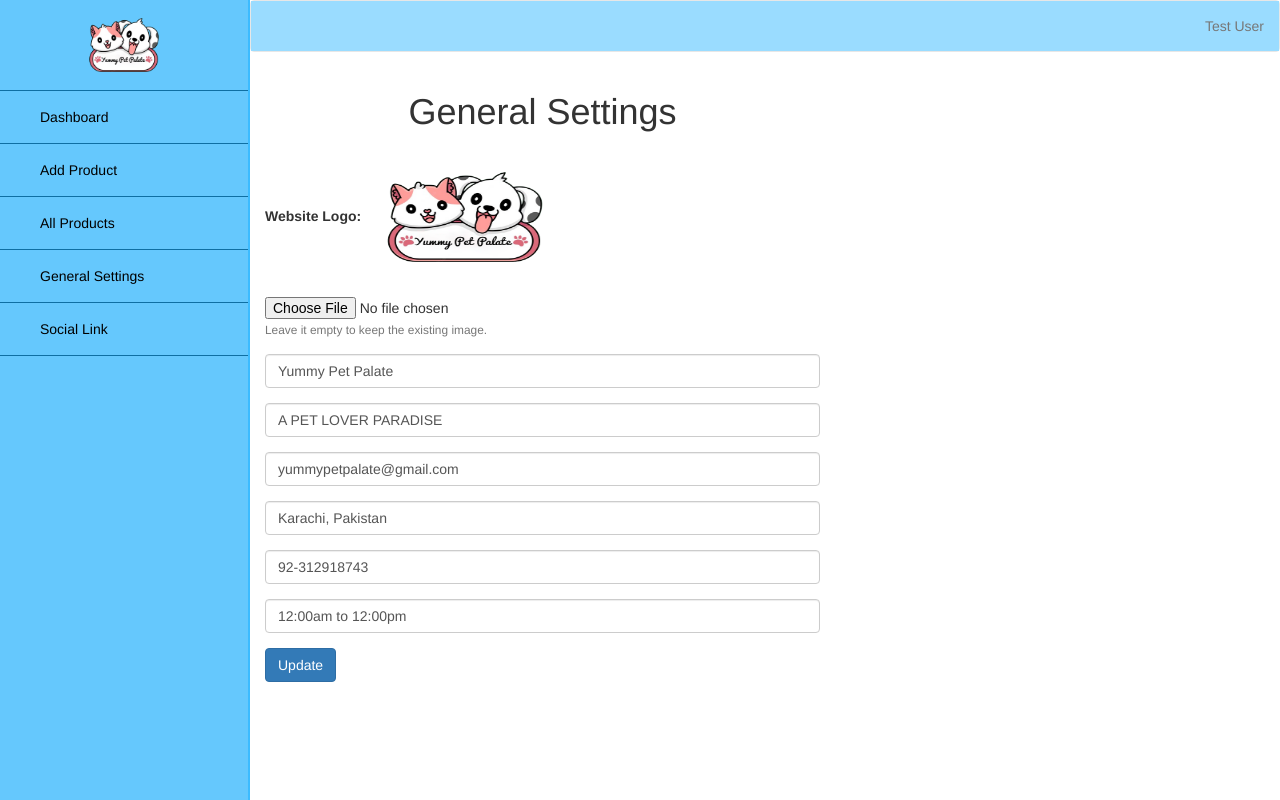
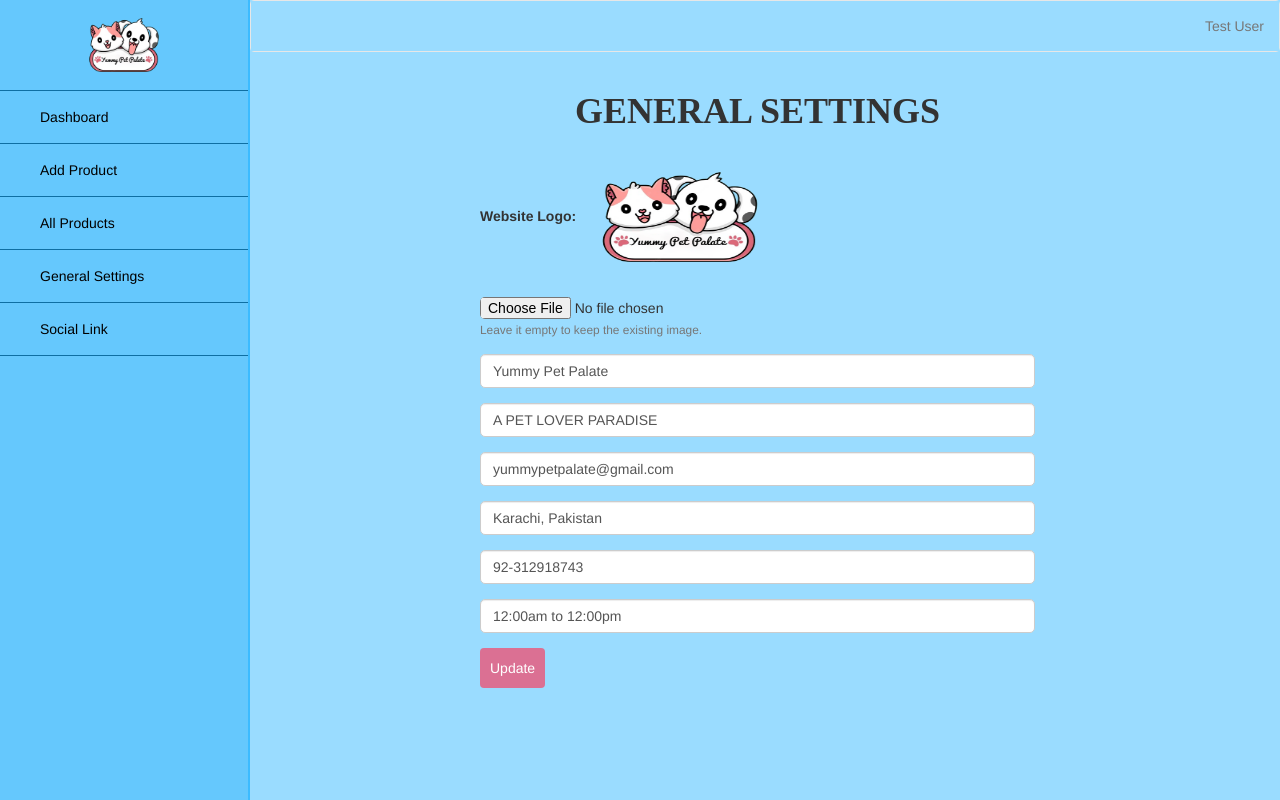
Before and after one commit to SyedaSunaina/ypp, a PHP site: page /gen-settings.php in a window 1280 px wide; the page is wider, and only the part inside the window is pictured. Run offline with PHP 8.4, Linux system fonts and the light colour scheme; data comes from the database, SQL or seed files in the repository; some libraries are stand-ins or nearby versions.

Commit message:
Update gen-settings.php

```diff
--- a/gen-settings.php
+++ b/gen-settings.php
@@ -2,7 +2,7 @@
 <!DOCTYPE html>
 <html lang="en">
 <?php include("admin-header.php");?>
-<body>
+<body style="background-color:  #9ADCFF;">
     <div id="viewport">
         <!-- Sidebar -->
         <?php include('admin-nav.php') ?>
@@ -19,6 +19,8 @@
               </ul>
             </div>
           </nav>
+            <div class="container-fluid d-flex align-items-center" id="add-product" >
+
           <div class="container">
 
         <div class="row justify-content-center">
```
